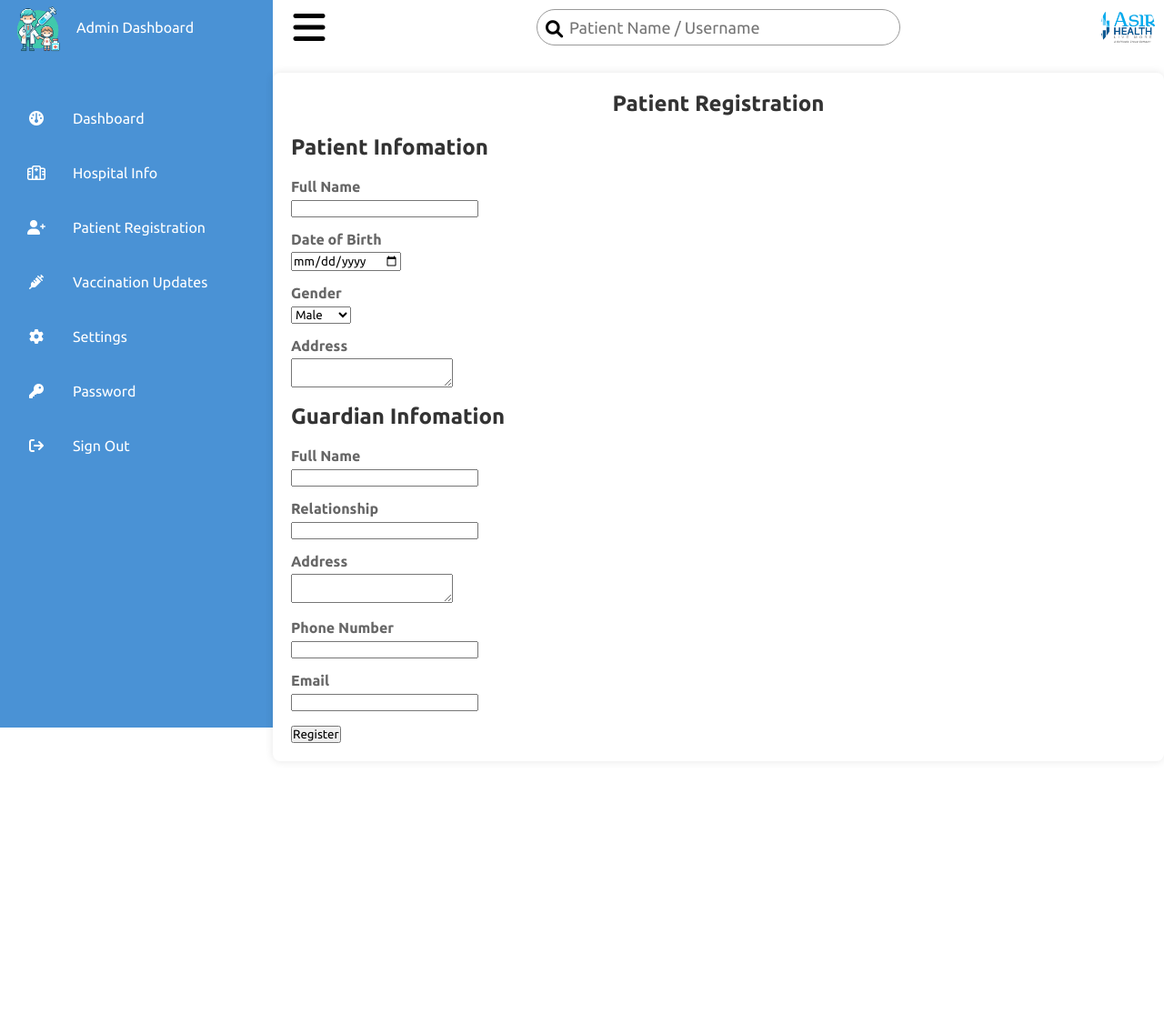
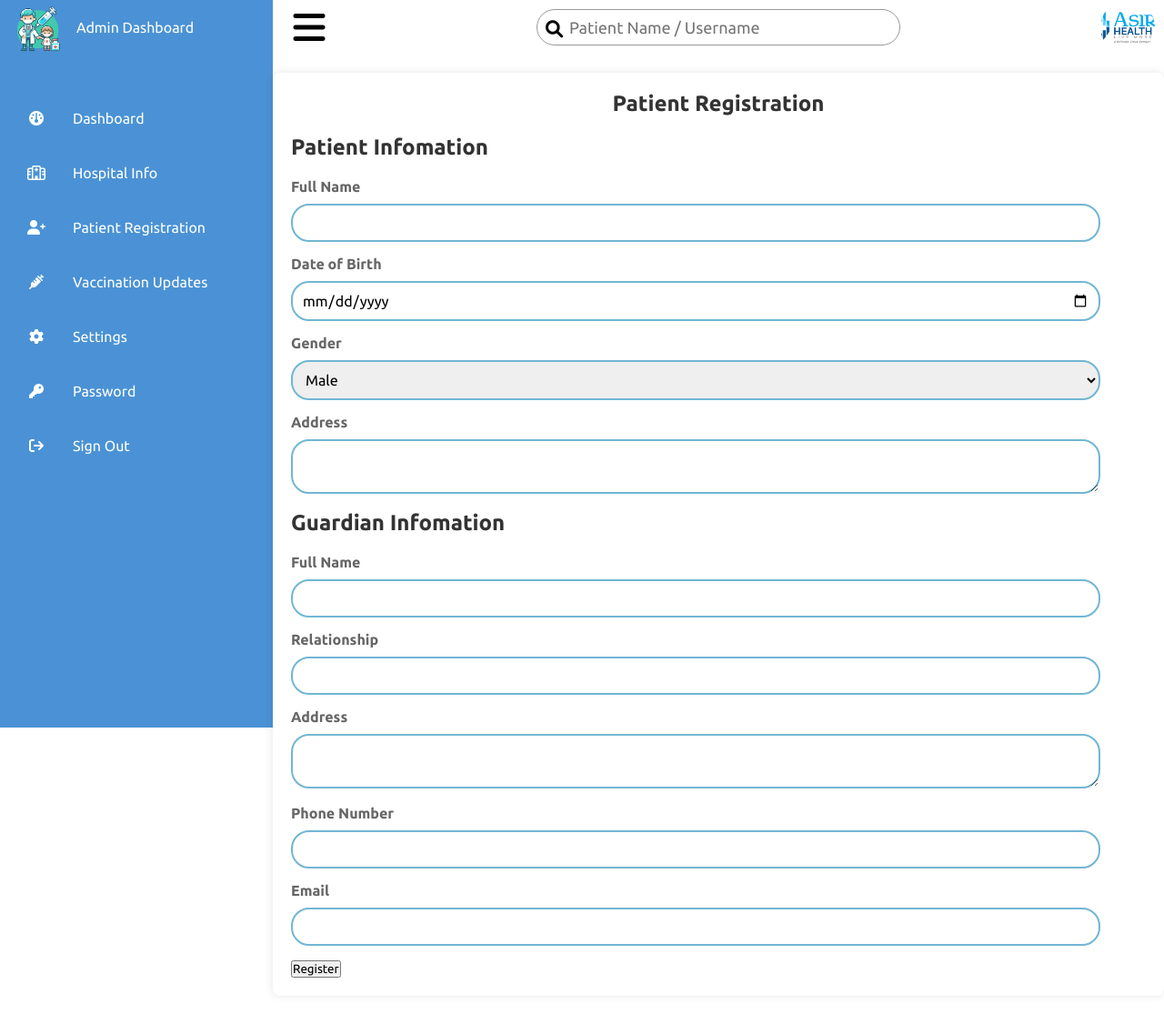
Before and after one commit to nethmimelisha/Computing-Group-Project, a PHP site: page /register.html in a window 1280 px wide. Shown: the whole page at 91% size. Before the commit the page ends 817 px from the top, so only its background shows below. Run offline with PHP 8.4, Linux system fonts and the light colour scheme.

Commit message:
patient registration input

```diff
--- a/css/register.css
+++ b/css/register.css
@@ -398,3 +398,18 @@ body {
   margin-bottom: 5px;
   color: #666;
 }
+
+.patient-registration input[type="text"],
+.patient-registration input[type="date"],
+.patient-registration input[type="email"],
+.patient-registration input[type="tel"],
+.patient-registration select,
+.patient-registration textarea {
+    width: calc(100% - 50px);;
+    padding: 10px;
+    border: 2px solid #71b6d4;
+    border-radius: 20px;
+    font-size: 16px;
+    margin-top: 5px;
+    box-sizing: border-box;
+}
```
